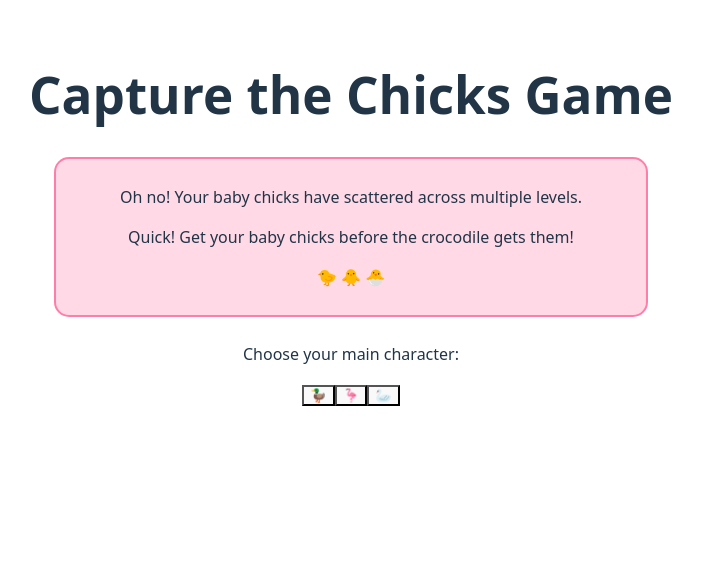
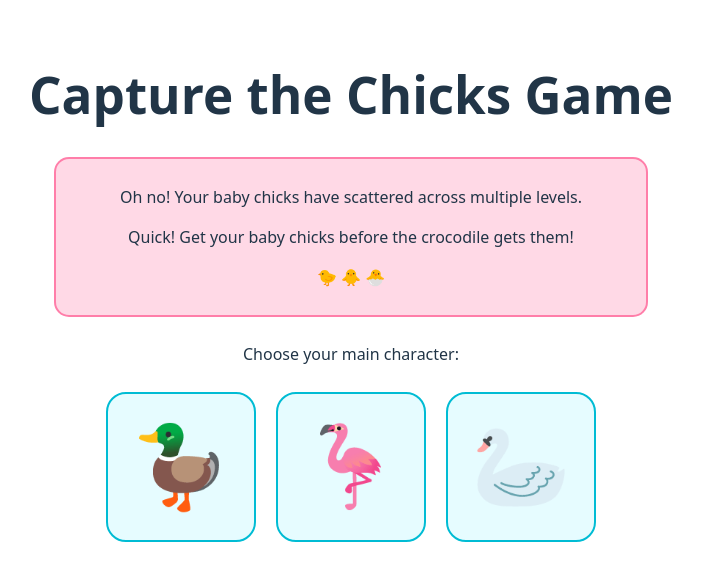
Before and after one commit to darithedev/techtonica-assignments, a React (Vite) app in the folder react-game/cozy-game/: page / in a window 1280 px wide. Shown: the top 580 px of the page, without its empty margins (289-991 px from the left). Built offline with nearby package versions, Linux system fonts and the light colour scheme.

Commit message:
Change character selection class name and add styling

```diff
--- a/react-game/cozy-game/src/App.css
+++ b/react-game/cozy-game/src/App.css
@@ -48,3 +48,18 @@
   border: 2px solid hsl(340, 100%, 63%, 0.6);
   background-color: hsl(340, 100%, 63%, 0.2);
 }
+
+button.character-selection-button {
+  width: 150px;
+  height: 150px;
+  font-size: 5rem;
+  border: 2px solid #00bcd4;
+  border-radius: 20px;
+  margin: 10px;
+  background-color: #e6fcff;
+}
+
+.character-selection-button:hover {
+  transform: scale(1.25);
+  box-shadow: 0 0 20px rgba(0, 255, 255, 0.5);
+}
--- a/react-game/cozy-game/src/App.jsx
+++ b/react-game/cozy-game/src/App.jsx
@@ -22,7 +22,7 @@ function App() {
         <>
           <p>Choose your main character: </p>
           {characters.map((c, i) => (
-          <button className="character-button" key={i} onClick={() => (setCharacter(c), isIntroShown(false))}>{c}</button>
+          <button className="character-selection-button" key={i} onClick={() => (setCharacter(c), isIntroShown(false))}>{c}</button>
           ))}
         </>
       ) : (
```
